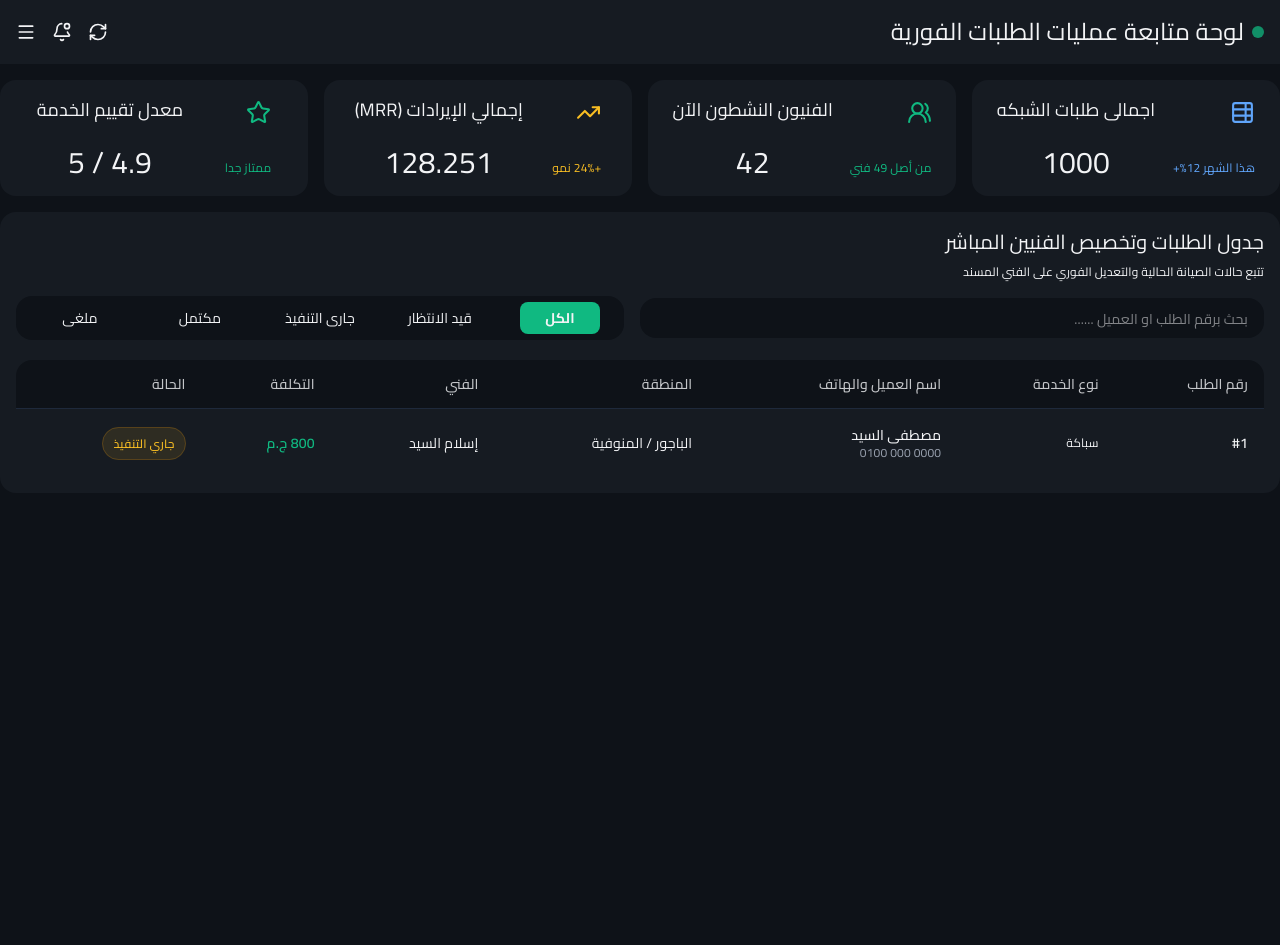
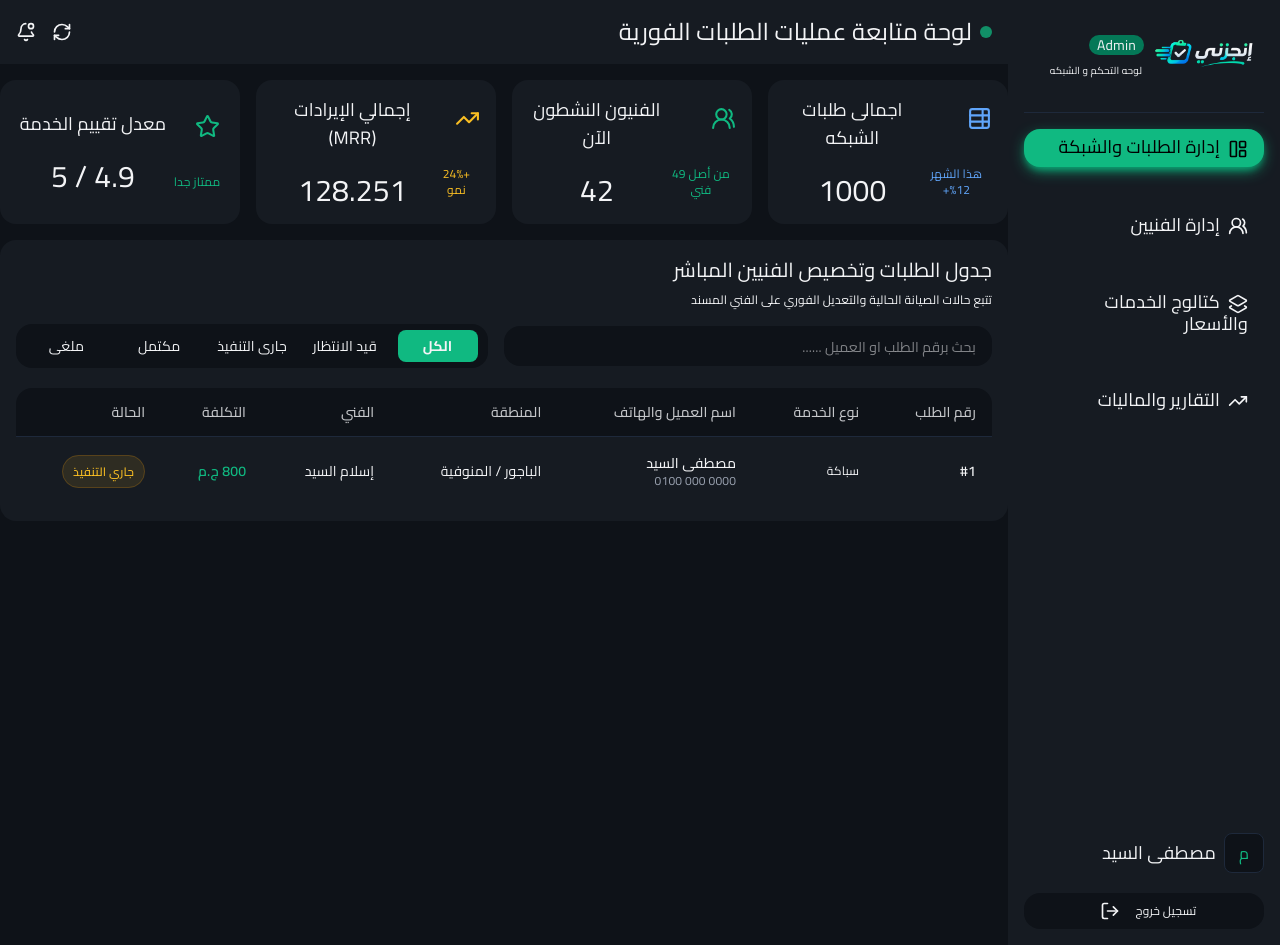
Before and after one commit to mostafa-elsayd-githup/Engzny-PlatForm-, a React (Vite) app: page /admin in a window 1280 px wide. Before the commit the page ends 800 px from the top, so only its background shows below. Built offline with nearby package versions, Linux system fonts and the light colour scheme.

Commit message:
feat(sidebar): make sidebar toggle on small screens and static on large screen
 - Apply `translate-x-72` and `absolute` positioning only below the lg breakpoint when isOpen is true
- Reset transform and positioning (lg:translate-x-0 lg:static) on large screens so layout stays fixed

```diff
--- a/src/components/Admin/HeaderPage/Header.tsx
+++ b/src/components/Admin/HeaderPage/Header.tsx
@@ -18,7 +18,7 @@ function Header() {
       <div className="flex items-center gap-4">
         <RefreshCw size={20} className="cursor-pointer hover:animate-spin" />
         <BellDot size={20} className="cursor-pointer" />
-        <button onClick={toggle} className="cursor-pointer">
+        <button onClick={toggle} className="lg:hidden cursor-pointer ">
           <span className="">
             {isOpen ? <Menu size={20} /> : <X size={20} />}
           </span>
--- a/src/components/Admin/SideBar.tsx
+++ b/src/components/Admin/SideBar.tsx
@@ -41,7 +41,7 @@ const navList: navBarList[] = [
 
   return (
     <section
-      className={`${isOpen ? "translate-x-72 absolute" : "translate-x-0"} duration-200 p-4 bg-(--card-surface)`}
+      className={`duration-200 p-4 bg-(--card-surface) transition-transform ${isOpen ? "translate-x-72 absolute": "translate-x-0"} lg:translate-x-0 lg:static`}
     >
       <div className="w-30 md:w-60">
         <div className="w-30 flex flex-col md:flex-row items-center ">
```
